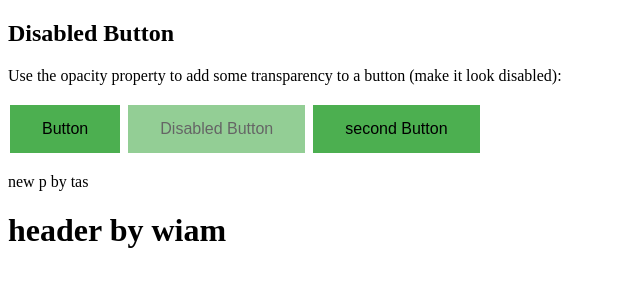
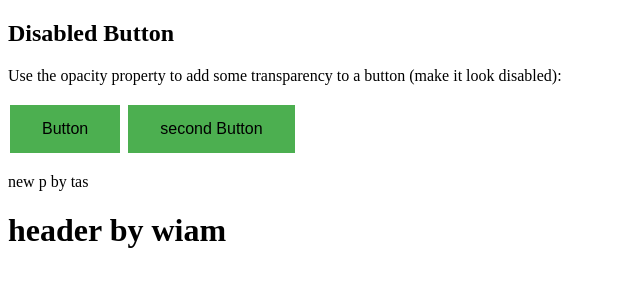
Before and after one commit to wiamalali/myrepo, a plain HTML site: page index.html in a window 1280 px wide. Shown: the whole page, without its empty margins (0-640 px from the left). Drawn offline with Linux system fonts and the light colour scheme.

Commit message:
sdjfkljf

```diff
--- a/index.html
+++ b/index.html
@@ -30,7 +30,7 @@
     </p>
 
     <button class="button">Button</button>
-    <button class="button disabled">Disabled Button</button>
+
     <button class="button">second Button</button>
     <p>new p by tas</p>
     <h1>header by wiam</h1>
```
